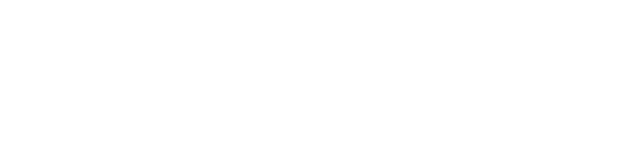
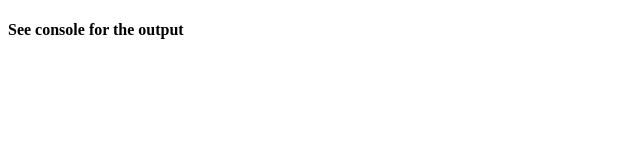
Before and after one commit to Ananyahs/SortArrayA, a plain HTML site: page index.html in a window 1280 px wide. Shown: the whole page, without its empty margins (0-640 px from the left). Drawn offline with Linux system fonts and the light colour scheme.

Commit message:
first commit

```diff
--- a/SortArray.html
+++ b/index.html
@@ -7,6 +7,7 @@
     <link href="SortArray.css" rel="stylesheet">
 </head>
 <body>
+    <h4>See console for the output</h4>
     <script src="SortArray.js"></script>
 </body>
 </html>
```
